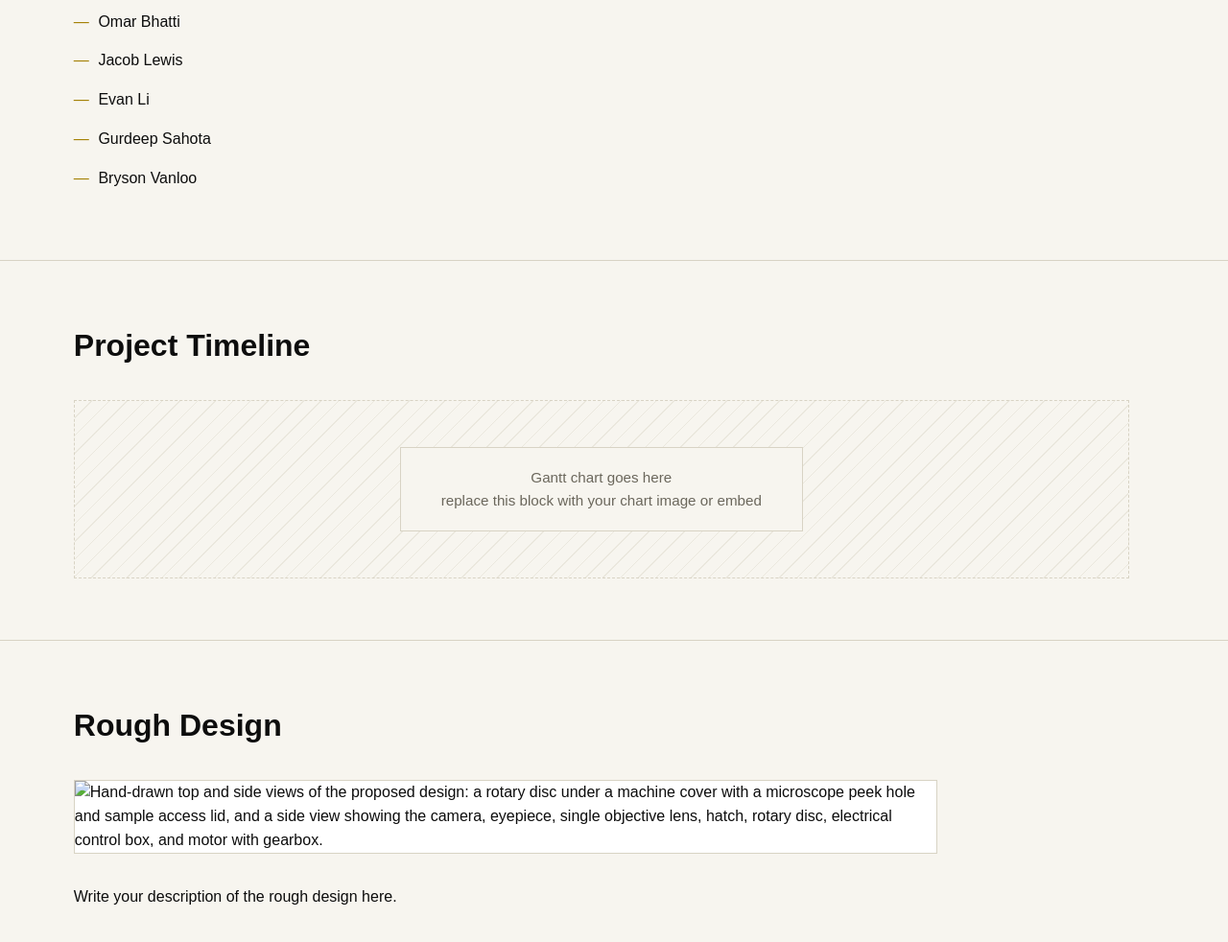
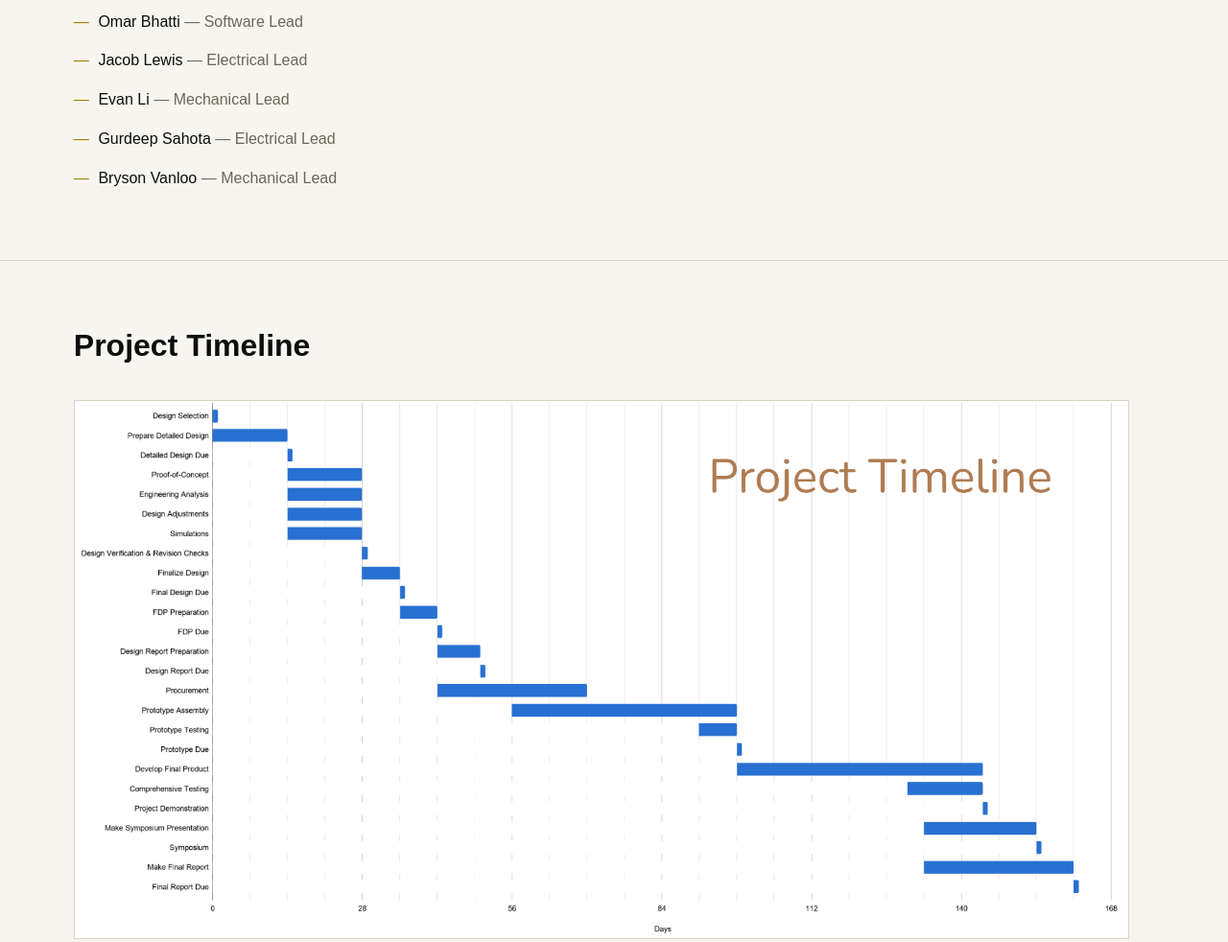
Before and after one commit to 0marBhatt1/UW-Capstone-2027---Group-13, a plain HTML site: page index.html in a window 1280 px wide. Shown: the part 515-1497 px from the top of the page at 96% size. Drawn offline with Linux system fonts and the light colour scheme.

Commit message:
Gantt Chart Addition

```diff
--- a/index.html
+++ b/index.html
@@ -107,24 +107,14 @@
     font-weight:400;
   }
 
-  .gantt-frame{
-    max-width:1100px;
-    border:1px dashed var(--line);
-    padding:3rem 1.5rem;
-    text-align:center;
-    color:var(--muted);
-    font-family:Arial, Helvetica, sans-serif;
-    font-size:0.95rem;
-    background:repeating-linear-gradient(135deg, transparent, transparent 12px, color-mix(in srgb, var(--line) 40%, transparent) 12px, color-mix(in srgb, var(--line) 40%, transparent) 13px);
+  .team .role{ color:var(--muted); }
+
+  .gantt-figure{ margin:0; max-width:1100px; }
+  .gantt-figure img{
+    display:block; width:100%; height:auto;
+    border:1px solid var(--line); background:#fff;
   }
-  .gantt-frame span{
-    display:block;
-    background:var(--paper);
-    padding:1.2rem 1rem;
-    border:1px solid var(--line);
-    max-width:420px;
-    margin:0 auto;
-  }
+
 
   /* Rough design section */
   .design-figure{
@@ -166,25 +156,25 @@
 <section>
   <h2>Team Members</h2>
   <ul class="team">
-    <li>Omar Bhatti</li>
-    <li>Jacob Lewis</li>
-    <li>Evan Li</li>
-    <li>Gurdeep Sahota</li>
-    <li>Bryson Vanloo</li>
+    <li>Omar Bhatti <span class="role">— Software Lead</span></li>
+    <li>Jacob Lewis <span class="role">— Electrical Lead</span></li>
+    <li>Evan Li <span class="role">— Mechanical Lead</span></li>
+    <li>Gurdeep Sahota <span class="role">— Electrical Lead</span></li>
+    <li>Bryson Vanloo <span class="role">— Mechanical Lead</span></li>
   </ul>
 </section>
 
 <section>
   <h2>Project Timeline</h2>
-  <div class="gantt-frame">
-    <span>Gantt chart goes here<br>replace this block with your chart image or embed</span>
-  </div>
+  <figure class="gantt-figure">
+    <img src="gantt-chart.png" alt="Gantt chart of the project timeline in days, from design selection through the final report due at about day 165.">
+  </figure>
 </section>
 
 <section id="rough-design">
   <h2>Rough Design</h2>
   <figure class="design-figure">
-    <img src="design-sketch.png" alt="Hand-drawn top and side views of the proposed design: a rotary disc under a machine cover with a microscope peek hole and sample access lid, and a side view showing the camera, eyepiece, single objective lens, hatch, rotary disc, electrical control box, and motor with gearbox.">
+    <img src="RoughDesign1.png" alt="Hand-drawn top and side views of the proposed design: a rotary disc under a machine cover with a microscope peek hole and sample access lid, and a side view showing the camera, eyepiece, single objective lens, hatch, rotary disc, electrical control box, and motor with gearbox.">
   </figure>
   <div class="design-text">
     <!-- WRITE YOUR DESIGN DESCRIPTION BELOW. Add more <p> blocks as needed. -->
```
Also changed, not shown: gantt-chart.png (added).
